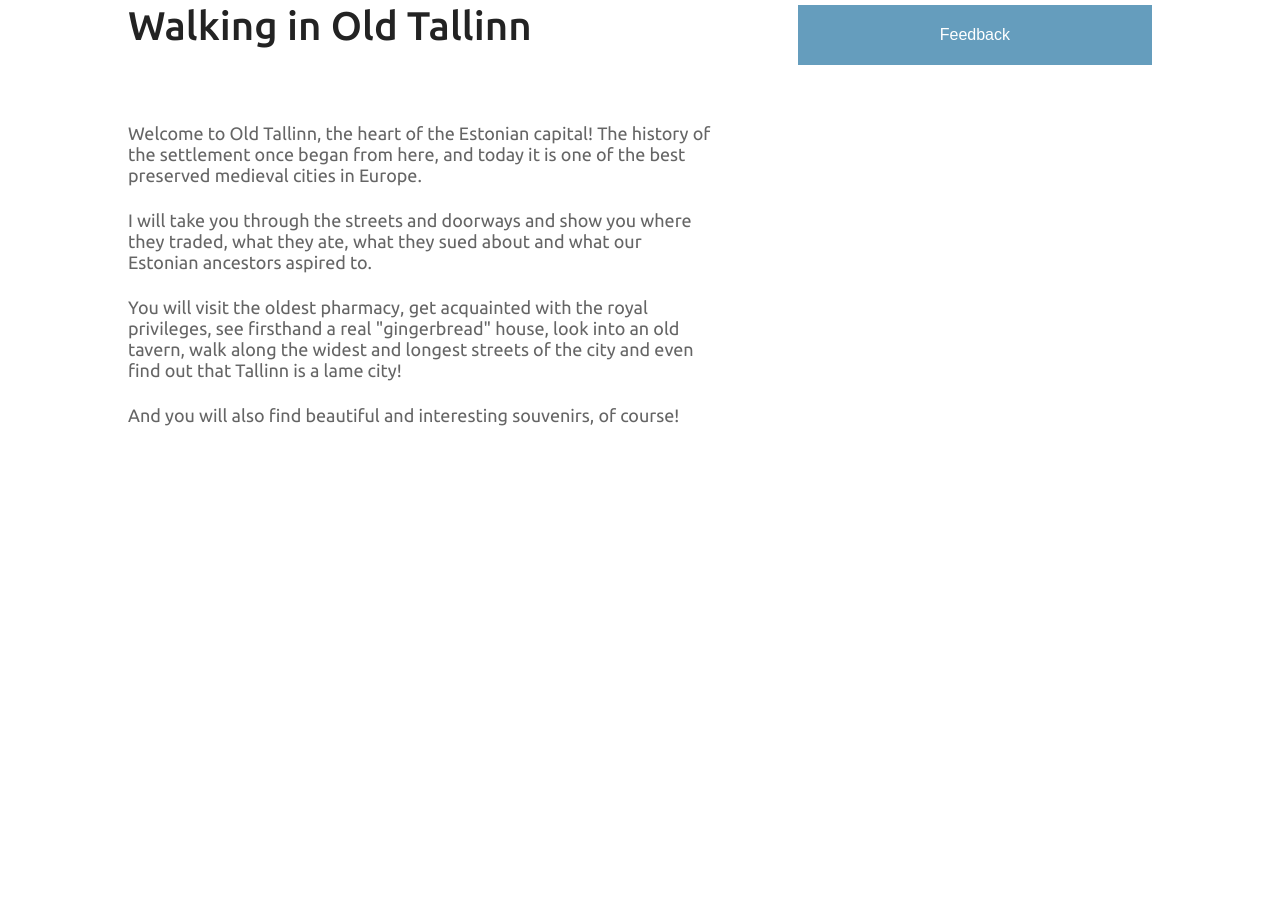
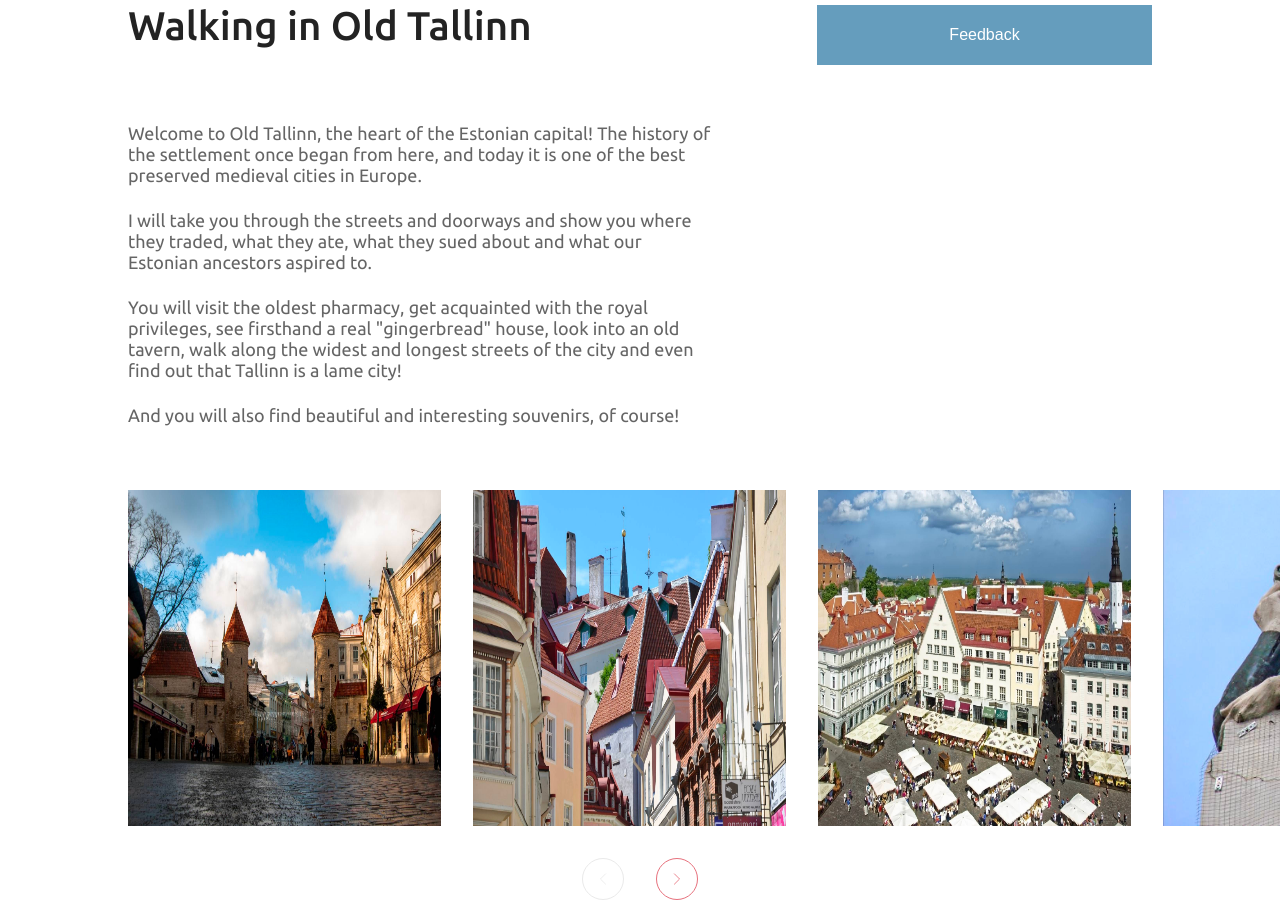
Before and after one commit to Ilin-Dmitry/tallin, a website built with webpack: page src/index.html in a window 1280 px wide. Shown: the part 541-1441 px from the top of the page. Before the commit the page ends 1031 px from the top, so only its background shows below. Built offline with nearby package versions, Linux system fonts and the light colour scheme.

Commit message:
Add section gallery

```diff
--- a/src/index.html
+++ b/src/index.html
@@ -8,6 +8,7 @@
 </head>
 <body class="page">
     <section class="banner"></section>
+
     <section class="description">
         <div class="description__info">
             <h3 class="title description__title">Walking in Old Tallinn</h3>
@@ -18,7 +19,28 @@
             <p class="text description__text">And you will also find beautiful and interesting souvenirs, of course!</p>
         </div>
         <button class="button">Feedback</button>
+    </section>
 
+    <section class="gallery">
+        <div class="gallery__images">
+            <img src="../assets/photo_1.jpg" alt="towers" class="gallery__photo">
+            <img src="../assets/photo_2.jpg" alt="roofs" class="gallery__photo">
+            <img src="../assets/photo_3.jpg" alt="houses" class="gallery__photo">
+            <img src="../assets/photo_4.jpg" alt="memorial" class="gallery__photo">
+            <img src="../assets/photo_5.jpg" alt="houses" class="gallery__photo">
+        </div>
+        <div class="arrows gallery__arrows">
+            <div class="arrows__arrow arrows__arrow_dir_left arrows__arrow_inactive">
+                <svg class="icon">
+                    <use xlink:href="../assets/sprite.svg#arrow"></use>
+                </svg>
+            </div>
+            <div class="arrows__arrow arrows__arrow_right">
+                <svg class="icon">
+                    <use xlink:href="../assets/sprite.svg#arrow"></use>
+                </svg>
+            </div>
+        </div>
     </section>
     <!-- <img src="../assets/header-bg.jpg" alt="Tallin"> -->
 </body>
--- a/src/sass/base/_base.scss
+++ b/src/sass/base/_base.scss
@@ -2,7 +2,13 @@
 
 $heading-color: #232323;
 $text-color: rgba(35, 35, 35, 0.7);
-$button-color: #659DBD;
+$color-contrast-1: #659DBD;
+$color-contrast-1-dark: #5B8DAA;
+$color-contrast-2: #E7717D;
+$color-inactive: #EAEAEA;
+
+$padding-side: 12.8rem;
+
 
 *,
 *::after,
--- /dev/null
+++ b/src/sass/blocks/arrows/__arrow/_arrows__arrow.scss
@@ -0,0 +1,19 @@
+.arrows__arrow {
+    width: 4rem;
+    height: 4rem;
+    border-radius: 100%;
+    border: 1px solid $color-contrast-2;
+    display: flex;
+    justify-content: center;
+    align-items: center;
+    stroke: $color-contrast-2;
+
+    &:not(:last-child) {
+        margin-right: 3.2rem;
+    }
+
+    & svg {
+        width: 1.2rem;
+        height: 1.2rem;
+    }
+}
--- /dev/null
+++ b/src/sass/blocks/arrows/__arrow/_dir_left/_arrows__arrow_dir_left.scss
@@ -0,0 +1,3 @@
+.arrows__arrow_dir_left {
+    transform: rotate(180deg);
+}
--- /dev/null
+++ b/src/sass/blocks/arrows/__arrow/_inactive/_arrows__arrow_inactive.scss
@@ -0,0 +1,4 @@
+.arrows__arrow_inactive {
+    border: 1px solid $color-inactive;
+    stroke: $color-inactive;
+}
--- /dev/null
+++ b/src/sass/blocks/arrows/_arrows.scss
@@ -0,0 +1,4 @@
+.arrows {
+    display: flex;
+    justify-content: center;
+}
--- a/src/sass/blocks/button/_button.scss
+++ b/src/sass/blocks/button/_button.scss
@@ -1,8 +1,16 @@
 .button {
-    background-color: $button-color;
-    padding: 2.1rem 14.2rem;
+    background-color: $color-contrast-1;
+    padding-top: 2.1rem;
+    padding-bottom: 2.1rem;
+    width: 33.5rem;
     color: #fff;
     border: none;
     font-size: 1.6rem;
     cursor: pointer;
+    transition: all .3s;
+
+    &:hover {
+        width: 35.6rem;
+        background-color: $color-contrast-1-dark;
+    }
 }
--- a/src/sass/blocks/description/_description.scss
+++ b/src/sass/blocks/description/_description.scss
@@ -2,5 +2,5 @@
     display: flex;
     align-items: baseline;
     justify-content: space-between;
-    padding: 6.4rem 12.8rem;
+    padding: 6.4rem $padding-side;
 }
--- /dev/null
+++ b/src/sass/blocks/gallery/__arrows/_gallery__arrows.scss
@@ -0,0 +1,3 @@
+.gallery__arrows {
+    margin-top: 3.2rem;
+}
--- /dev/null
+++ b/src/sass/blocks/gallery/__images/_gallery__images.scss
@@ -0,0 +1,7 @@
+.gallery__images {
+    display: flex;
+    // width: 100%;
+    gap: 3.2rem;
+    padding: 0 $padding-side;
+    overflow: hidden;
+}
--- /dev/null
+++ b/src/sass/blocks/gallery/__photo/_gallery__photo.scss
@@ -0,0 +1,5 @@
+.gallery__photo {
+    width: 31.3rem;
+    height: 33.6rem;
+    display: block;
+}
--- a/src/sass/main.scss
+++ b/src/sass/main.scss
@@ -1,7 +1,14 @@
 @import "./base/base";
 @import "./blocks/button/button";
+@import "./blocks/arrows/arrows.scss";
+@import "./blocks/arrows/__arrow/arrows__arrow.scss";
+@import "./blocks/arrows/__arrow/_dir_left/arrows__arrow_dir_left";
+@import "./blocks/arrows/__arrow/_inactive/arrows__arrow_inactive";
 @import "./blocks/page/page";
 @import "./blocks/banner/banner";
 @import "./blocks/description/description";
 @import "./blocks/description/__title/description__title";
 @import "./blocks/description/__text/description__text";
+@import "./blocks/gallery/__images/gallery__images";
+@import "./blocks/gallery/__photo/gallery__photo";
+@import "./blocks/gallery/__arrows/gallery__arrows";
```
Also changed, not shown: assets/photo_1.jpg (added), assets/photo_2.jpg (added), assets/photo_3.jpg (added), assets/photo_4.jpg (added), assets/photo_5.jpg (added), assets/sprite.svg (added), 2 other files.
